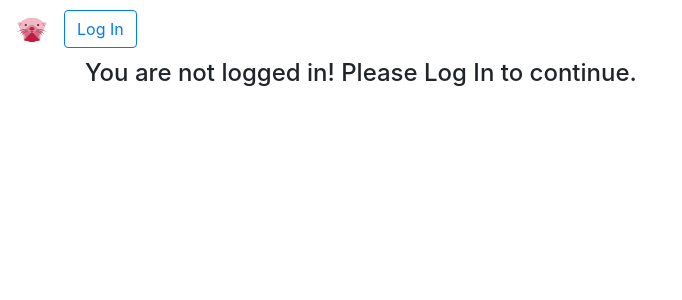
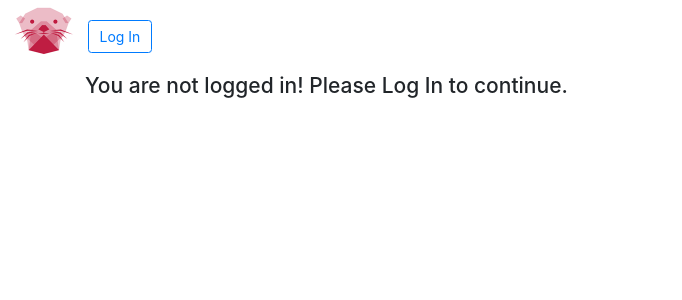
Before and after one commit to ostelco/houston, a React (Create React App) app: page /home in a window 1280 px wide. Shown: the top 300 px of the page, without its empty margins (0-682 px from the left). Built offline with nearby package versions, Linux system fonts and the light colour scheme; what auth0-js would draw is missing.

Commit message:
Make font smaller

```diff
--- a/src/components/App.css
+++ b/src/components/App.css
@@ -37,11 +37,9 @@
 
 .navbar {
   min-height: 60px;
+  min-height: 60px;
 }
 .navbar-brand {
   display: flex;
   align-items: center;
 }
-.navbar-brand>img {
-  padding: 7px 14px;
-}
--- a/src/components/App.js
+++ b/src/components/App.js
@@ -17,7 +17,7 @@ import {
 } from 'reactstrap';
 
 import { authActions } from '../actions';
-
+import './App.css'
 class App extends Component {
   constructor(props, context) {
     super(props, context);
@@ -80,7 +80,7 @@ class App extends Component {
       <div>
         <Navbar light expand="md">
           <NavbarBrand>
-            <img src="redotter.png" style={{ width: 32, height: 32, marginTop: 0 }} />
+            <img src="redotter.png" style={{ width: 60, height: 60, marginTop: -10 }} />
           </NavbarBrand>
           <Nav>
             <NavItem>
--- a/src/index.css
+++ b/src/index.css
@@ -12,3 +12,8 @@ code {
   font-family: source-code-pro, Menlo, Monaco, Consolas, "Courier New",
     monospace;
 }
+
+* {
+  font-size: 14px;
+  line-height: 1.428;
+}
--- a/src/index.js
+++ b/src/index.js
@@ -1,6 +1,8 @@
 import ReactDOM from 'react-dom';
 import * as serviceWorker from './serviceWorker';
 import 'bootstrap/dist/css/bootstrap.css';
+import './index.css';
+
 import { makeMainRoutes } from './routes';
 
 const routes = makeMainRoutes();
```
